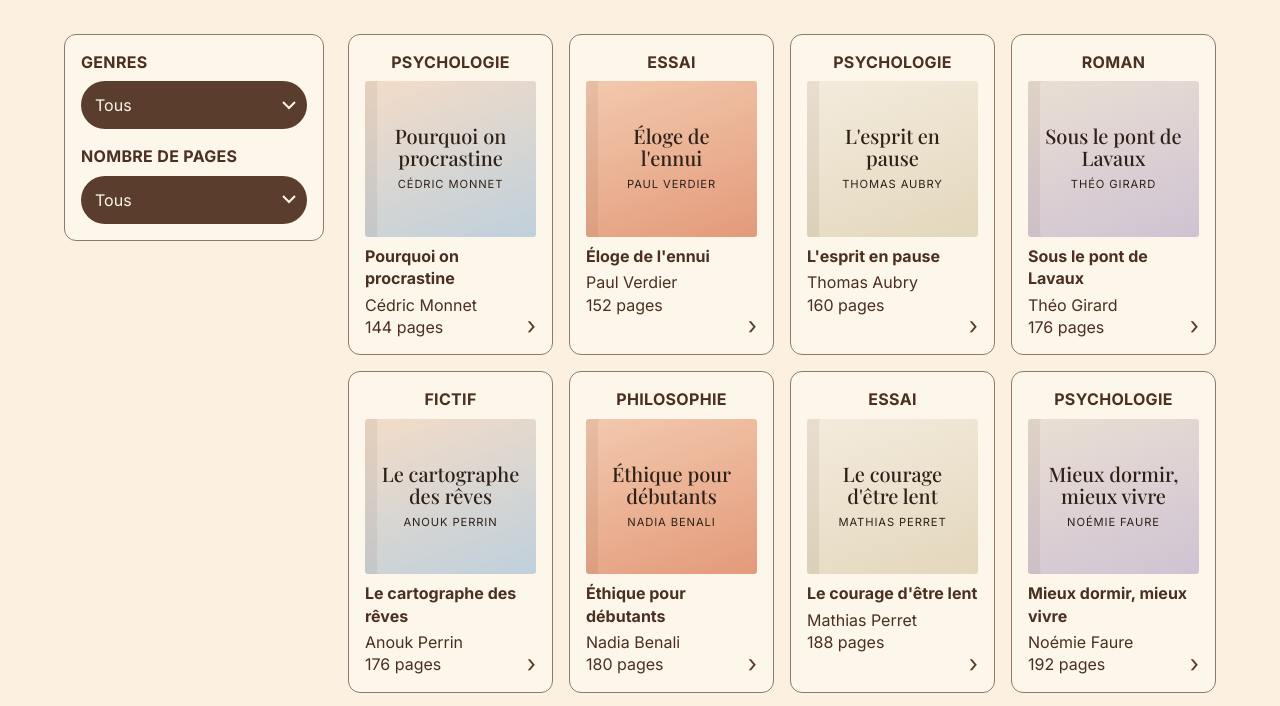
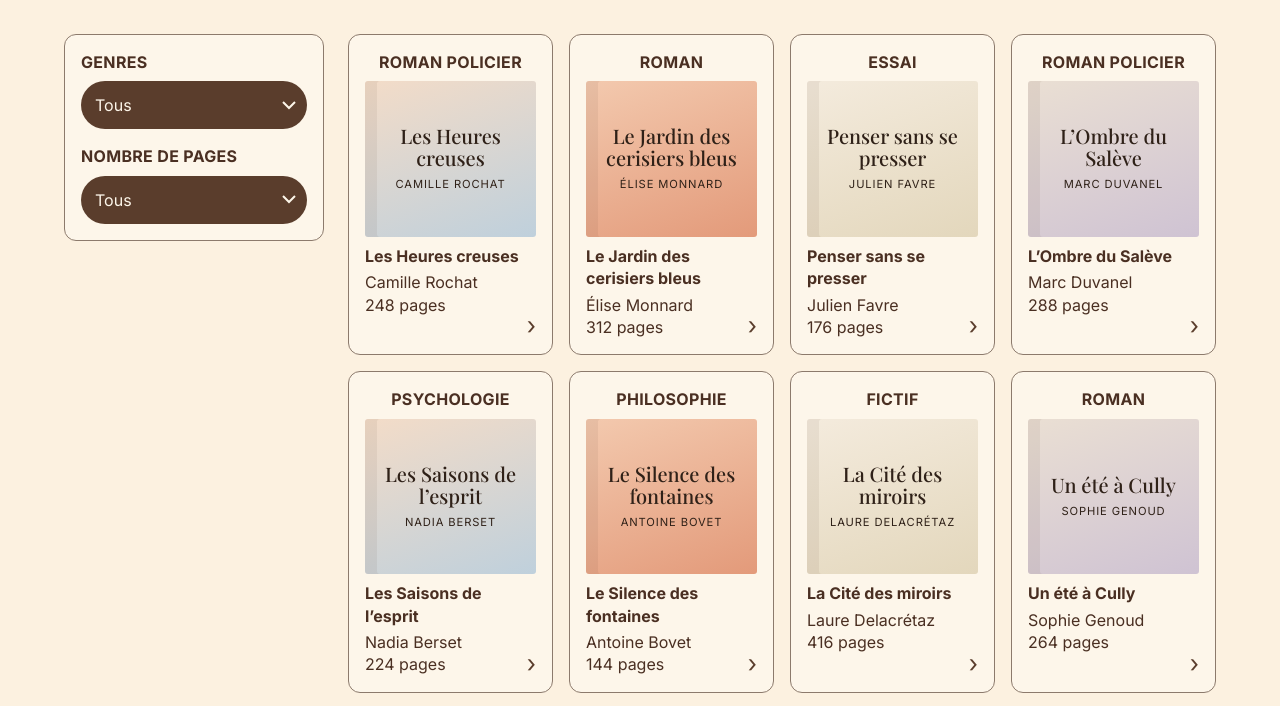
Before and after one commit to lajuulliie/m291-julie, a plain HTML site: page e3-1-maquette-en-vrai/index.html in a window 1280 px wide. Shown: the part 78-784 px from the top of the page. Drawn offline with nearby package versions, Linux system fonts and the light colour scheme.

Commit message:
ajout du fichier data.json avec une liste de livres et leurs détails, création de la logique de chargement des livres dans app.js, et ajout de styles pour les états de chargement, vide et erreur dans style.css

```diff
--- a/e3-1-maquette-en-vrai/index.html
+++ b/e3-1-maquette-en-vrai/index.html
@@ -48,69 +48,7 @@
 
     <h2 id="titre-liste" class="visuellement-cache">Catalogue des livres</h2>
     <section id="liste-cartes" class="cartes-grille" aria-labelledby="titre-liste" aria-live="polite">
-      <article class="carte">
-        <p class="genre">Psychologie</p>
-        <div class="couverture" aria-hidden="true"><span class="couv-titre">Pourquoi on procrastine</span><span class="couv-auteur">Cédric Monnet</span></div>
-        <h3><a href="#" class="carte-lien">Pourquoi on procrastine</a></h3>
-        <p class="auteur">Cédric Monnet</p>
-        <p class="pages">144 pages</p>
-      </article>
-
-      <article class="carte">
-        <p class="genre">Essai</p>
-        <div class="couverture" aria-hidden="true"><span class="couv-titre">Éloge de l'ennui</span><span class="couv-auteur">Paul Verdier</span></div>
-        <h3><a href="#" class="carte-lien">Éloge de l'ennui</a></h3>
-        <p class="auteur">Paul Verdier</p>
-        <p class="pages">152 pages</p>
-      </article>
-
-      <article class="carte">
-        <p class="genre">Psychologie</p>
-        <div class="couverture" aria-hidden="true"><span class="couv-titre">L'esprit en pause</span><span class="couv-auteur">Thomas Aubry</span></div>
-        <h3><a href="#" class="carte-lien">L'esprit en pause</a></h3>
-        <p class="auteur">Thomas Aubry</p>
-        <p class="pages">160 pages</p>
-      </article>
-
-      <article class="carte">
-        <p class="genre">Roman</p>
-        <div class="couverture" aria-hidden="true"><span class="couv-titre">Sous le pont de Lavaux</span><span class="couv-auteur">Théo Girard</span></div>
-        <h3><a href="#" class="carte-lien">Sous le pont de Lavaux</a></h3>
-        <p class="auteur">Théo Girard</p>
-        <p class="pages">176 pages</p>
-      </article>
-
-      <article class="carte">
-        <p class="genre">Fictif</p>
-        <div class="couverture" aria-hidden="true"><span class="couv-titre">Le cartographe des rêves</span><span class="couv-auteur">Anouk Perrin</span></div>
-        <h3><a href="#" class="carte-lien">Le cartographe des rêves</a></h3>
-        <p class="auteur">Anouk Perrin</p>
-        <p class="pages">176 pages</p>
-      </article>
-
-      <article class="carte">
-        <p class="genre">Philosophie</p>
-        <div class="couverture" aria-hidden="true"><span class="couv-titre">Éthique pour débutants</span><span class="couv-auteur">Nadia Benali</span></div>
-        <h3><a href="#" class="carte-lien">Éthique pour débutants</a></h3>
-        <p class="auteur">Nadia Benali</p>
-        <p class="pages">180 pages</p>
-      </article>
-
-      <article class="carte">
-        <p class="genre">Essai</p>
-        <div class="couverture" aria-hidden="true"><span class="couv-titre">Le courage d'être lent</span><span class="couv-auteur">Mathias Perret</span></div>
-        <h3><a href="#" class="carte-lien">Le courage d'être lent</a></h3>
-        <p class="auteur">Mathias Perret</p>
-        <p class="pages">188 pages</p>
-      </article>
-
-      <article class="carte">
-        <p class="genre">Psychologie</p>
-        <div class="couverture" aria-hidden="true"><span class="couv-titre">Mieux dormir, mieux vivre</span><span class="couv-auteur">Noémie Faure</span></div>
-        <h3><a href="#" class="carte-lien">Mieux dormir, mieux vivre</a></h3>
-        <p class="auteur">Noémie Faure</p>
-        <p class="pages">192 pages</p>
-      </article>
+      <!-- Les cartes seront injectées ici par app.js -->
     </section>
   </main>
 
--- a/e3-1-maquette-en-vrai/js/app.js
+++ b/e3-1-maquette-en-vrai/js/app.js
@@ -0,0 +1,42 @@
+const conteneur = document.getElementById("liste-cartes");
+
+// Les genres sont en minuscules dans data.json : on met la première lettre en majuscule pour l'affichage
+function majuscule(texte) {
+  return texte.charAt(0).toUpperCase() + texte.slice(1);
+}
+
+// État 1 — Chargement
+conteneur.innerHTML = "<p class='etat-chargement'>Chargement des livres en cours...</p>";
+
+fetch("../data.json")
+  .then(function (reponse) {
+    if (!reponse.ok) {
+      throw new Error("Erreur de chargement : " + reponse.status);
+    }
+    return reponse.json();
+  })
+  .then(function (donnees) {
+    // État 3 — Vide
+    if (donnees.length === 0) {
+      conteneur.innerHTML = "<p class='etat-vide'>Aucun livre enregistré pour le moment.</p>";
+      return;
+    }
+
+    // État 2 — Succès
+    conteneur.innerHTML = donnees.map(function (livre) {
+      return `
+        <article class="carte">
+          <p class="genre">${majuscule(livre.genre)}</p>
+          <div class="couverture" aria-hidden="true"><span class="couv-titre">${livre.titre}</span><span class="couv-auteur">${livre.auteur}</span></div>
+          <h3><a href="#" class="carte-lien">${livre.titre}</a></h3>
+          <p class="auteur">${livre.auteur}</p>
+          <p class="pages">${livre.pages} pages</p>
+        </article>
+      `;
+    }).join("");
+  })
+  .catch(function (erreur) {
+    // État 4 — Erreur
+    console.error("Détail technique :", erreur);
+    conteneur.innerHTML = "<p class='etat-erreur'>⚠️ Impossible de charger les livres. Vérifiez votre connexion, puis réessayez.</p>";
+  });
--- a/e3-1-maquette-en-vrai/style.css
+++ b/e3-1-maquette-en-vrai/style.css
@@ -297,6 +297,18 @@ body {
   border-top: 1px solid var(--color-border);
 }
 
+.etat-chargement,
+.etat-vide,
+.etat-erreur {
+  grid-column: 1 / -1;
+  text-align: center;
+  padding: 2rem 1rem;
+}
+
+.etat-erreur {
+  color: #9b2c2c;
+}
+
 /* ---------- Bureau : dès 768 px, filtres à gauche, cartes à bordure, 2 colonnes ---------- */
 @media (min-width: 768px) {
   .header-site {
```
Also changed, not shown: data.json (renamed from e3-2-ma-base-json/livres.json).
